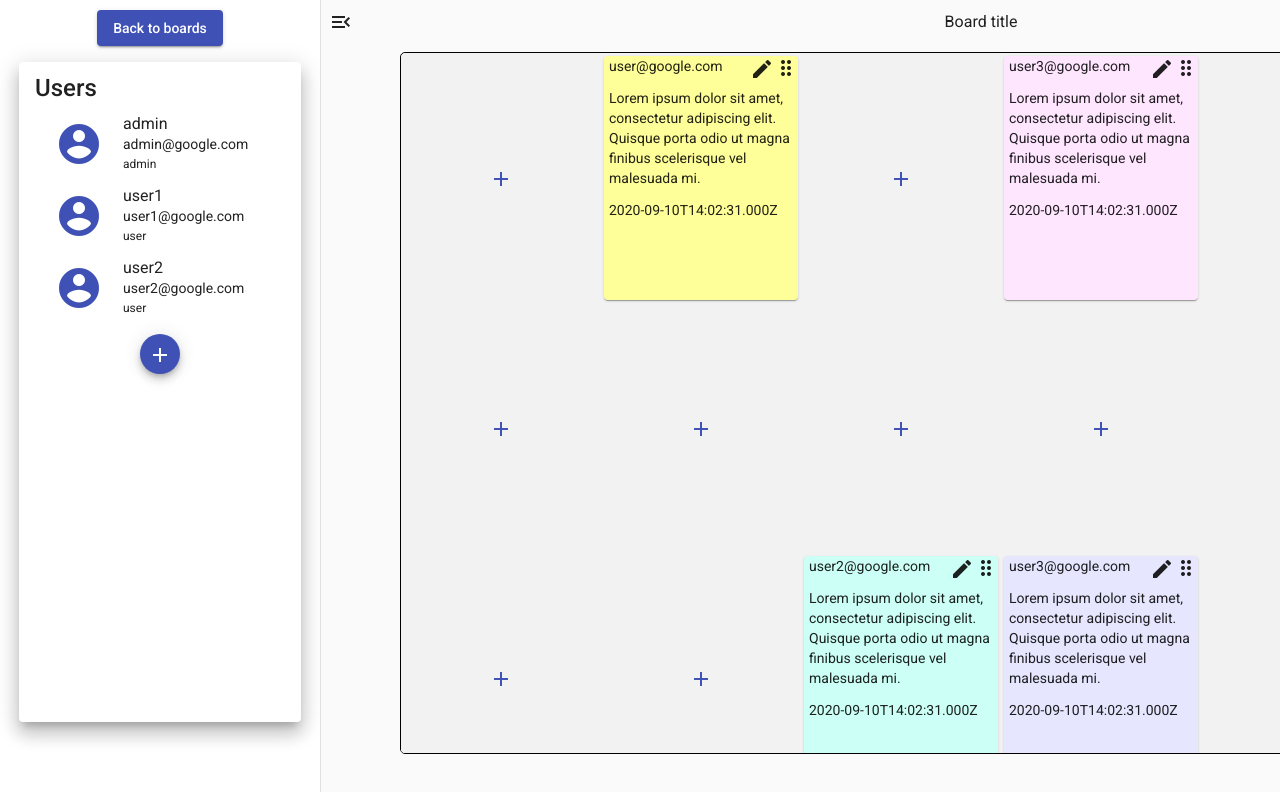
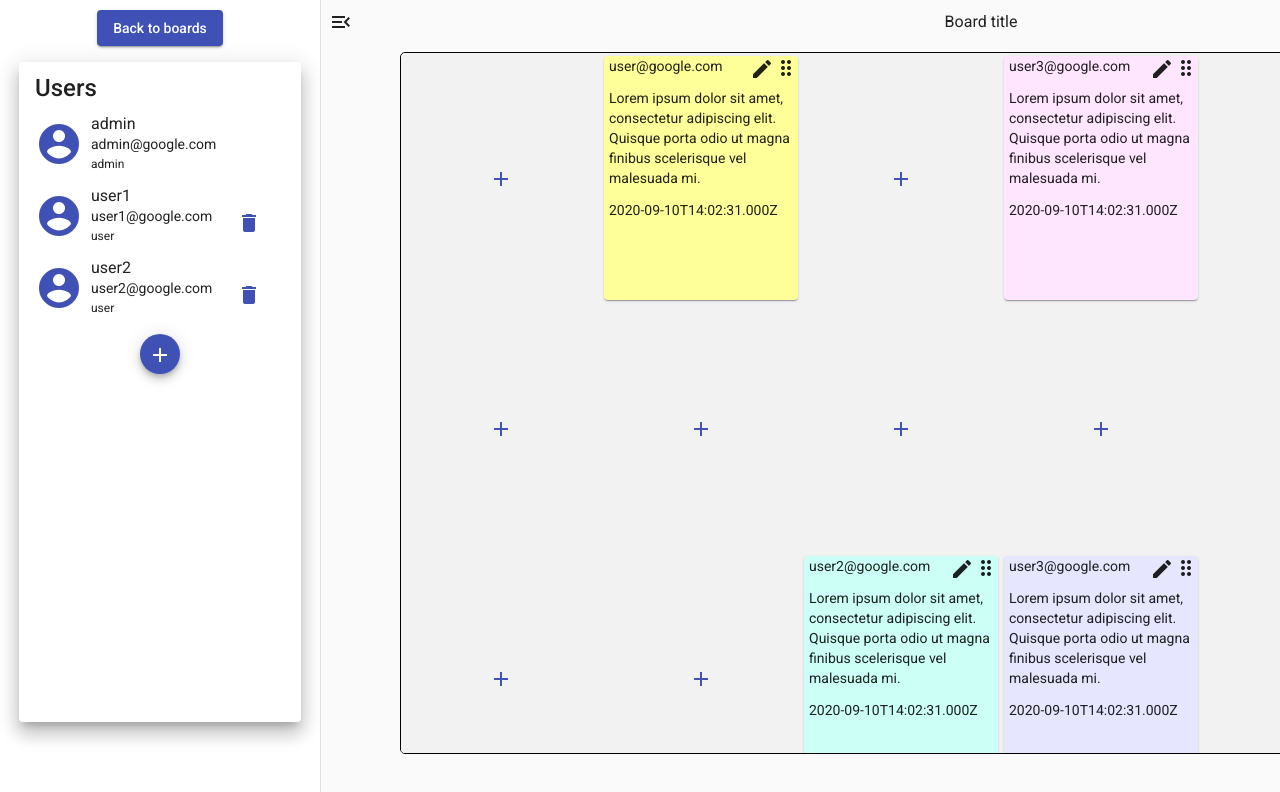
Before and after one commit to googleinterns/step257-2020, an Angular app in the folder sticknotes-frontend/: page /board/1 in a window 1280 px wide. Both pictures are taken after a click on the button "menu". Shown: the top 792 px of the page. Built offline with nearby package versions, Linux system fonts and the light colour scheme.

Commit message:
add remove user feature

```diff
--- a/sticknotes-frontend/src/app/add-user/add-user.component.ts
+++ b/sticknotes-frontend/src/app/add-user/add-user.component.ts
@@ -21,7 +21,7 @@ export class AddUserComponent implements OnInit {
       Validators.required,
       Validators.email
     ]),
-    role: new FormControl(UserRole.USER.toString(),[
+    role: new FormControl(UserRole.USER.toString(), [
     Validators.required
     ])
   });
--- a/sticknotes-frontend/src/app/services/board-api.service.ts
+++ b/sticknotes-frontend/src/app/services/board-api.service.ts
@@ -28,7 +28,7 @@ export class BoardApiService {
       rows: 4,
       cols: 6,
       backgroundImg: null
-    }
+    };
     return of(mockedNewBoardResponse);
   }
 }
--- a/sticknotes-frontend/src/app/services/board-users-api.service.ts
+++ b/sticknotes-frontend/src/app/services/board-users-api.service.ts
@@ -36,7 +36,7 @@ export class BoardUsersApiService {
   }
 
   public getBoardUsers(boardKey: string): Observable<UserBoardRole[]> {
-    //return deep copy of this.users instead of reference
+    // return deep copy of this.users instead of reference
     return of(JSON.parse(JSON.stringify(this.users)));
   }
 
@@ -50,14 +50,14 @@ export class BoardUsersApiService {
       },
       boardKey: 'boardKey',
       role: userRole
-    }
+    };
     this.users.push(user);
     return of(user);
   }
 
-  public removeUser(userKey: string): Observable<void> {
+  public removeUser(userKey: string): Observable<string> {
     const indexOfUser = this.users.findIndex(user => user.user.key === userKey);
     this.users.splice(indexOfUser, 1);
-    return of();
+    return of(userKey);
   }
 }
--- a/sticknotes-frontend/src/app/user-list/user-list.component.css
+++ b/sticknotes-frontend/src/app/user-list/user-list.component.css
@@ -11,6 +11,9 @@ mat-card-content {
   font-size: 48px;
   width: 48px;
   height: 60px;
+  padding: 0;
+  margin-left: -16px;
+  margin-right: -8px;
 }
 
 button {
--- a/sticknotes-frontend/src/app/user-list/user-list.component.html
+++ b/sticknotes-frontend/src/app/user-list/user-list.component.html
@@ -6,6 +6,9 @@
         <mat-icon color="primary" matListIcon>account_circle</mat-icon>
         <div matLine> {{ userWithRole.user.nickname }} </div>
         <div mat-line> {{ userWithRole.user.email }} <p class="mat-small"> {{ userWithRole.role }} </p> </div>
+        <button mat-icon-button *ngIf="adminView  && currentUser.key != userWithRole.user.key && userWithRole.role === 'user'" color="primary" (click) = 'removeUser(userWithRole)' aria-label="Open add user dialog">
+          <mat-icon>delete</mat-icon>
+        </button>
       </mat-list-item>
       <mat-list-item>
         <button *ngIf="adminView" mat-mini-fab color="primary" (click) = 'openAddUserDialog()' aria-label="Open add user dialog">
--- a/sticknotes-frontend/src/app/user-list/user-list.component.ts
+++ b/sticknotes-frontend/src/app/user-list/user-list.component.ts
@@ -49,4 +49,13 @@ export class UserListComponent implements OnInit {
       }
     });
   }
+
+  removeUser(user: UserBoardRole): void {
+    this.boardUsersService.removeUser(user.user.key).subscribe( (userKey) => {
+      const userIndex = this.usersWithRole.findIndex(userWithRole => userWithRole.user.key === userKey);
+      if (userIndex >= 0 && userIndex < this.usersWithRole.length){
+        this.usersWithRole.splice(userIndex, 1);
+      }
+    });
+  }
 }
```
